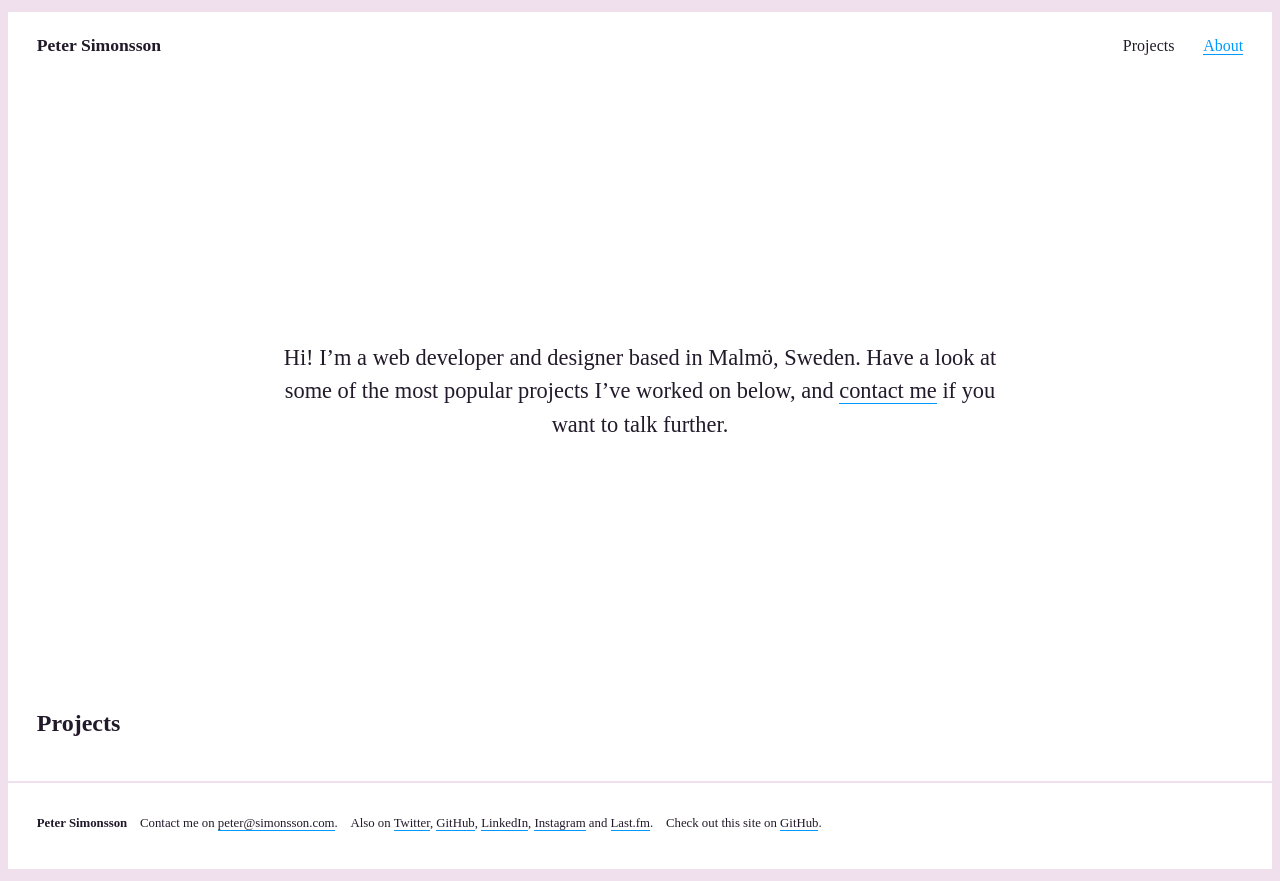
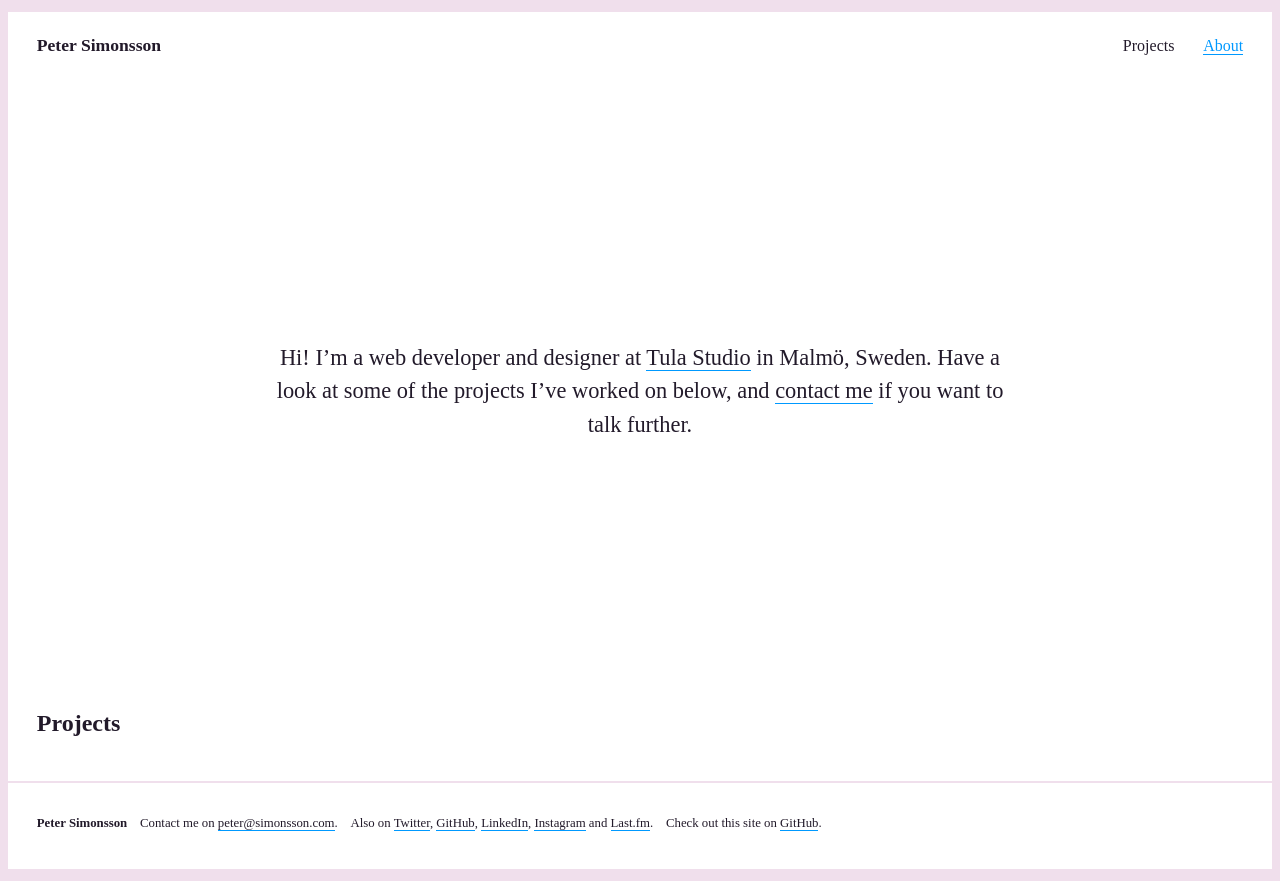
Before and after one commit to sidp/website, a Gatsby site: page / in a window 1280 px wide. Built offline with nearby package versions, Linux system fonts and the light colour scheme; Gatsby itself is replaced by a stand-in of ours.

Commit message:
Add Tula Studio links

```diff
--- a/gatsby-config.js
+++ b/gatsby-config.js
@@ -5,8 +5,6 @@ module.exports = {
 		frontpageTitle: 'Peter Simonsson – Web developer in Malmö, Sweden',
 		description:
 			'I’m a web developer and designer based in Malmö, Sweden. This is a selection of the most popular projects I’ve worked on.',
-		introText:
-			'Hi! I’m a web developer and designer based in Malmö, Sweden. Have a look at some of the most popular projects I’ve worked on below, and <a href="mailto:peter@simonsson.com">contact me</a> if you want to talk further.',
 		siteUrl: 'https://simonsson.com',
 		email: 'peter@simonsson.com',
 		navigation: [
--- a/src/pages/index.js
+++ b/src/pages/index.js
@@ -9,7 +9,7 @@ export default class Index extends Component {
 	render() {
 		const { allProjects, site } = this.props.data;
 		const projects = allProjects.edges.map(edge => edge.node);
-		const { description, introText } = site.siteMetadata;
+		const { description } = site.siteMetadata;
 
 		return (
 			<>
@@ -21,7 +21,15 @@ export default class Index extends Component {
 					/>
 				</Helmet>
 				<Intro>
-					<p dangerouslySetInnerHTML={{ __html: introText }} />
+					<p>
+						Hi! I’m a web developer and designer at{' '}
+						<a href="https://tulastudio.se" target="_blank">
+							Tula Studio
+						</a>{' '}
+						in Malmö, Sweden. Have a look at some of the projects I’ve worked on
+						below, and <a href="mailto:peter@simonsson.com">contact me</a> if
+						you want to talk further.
+					</p>
 				</Intro>
 				<ProjectList title="Projects" projects={projects} />
 			</>
@@ -35,7 +43,6 @@ export const pageQuery = graphql`
 			siteMetadata {
 				title
 				description
-				introText
 			}
 		}
 
```
